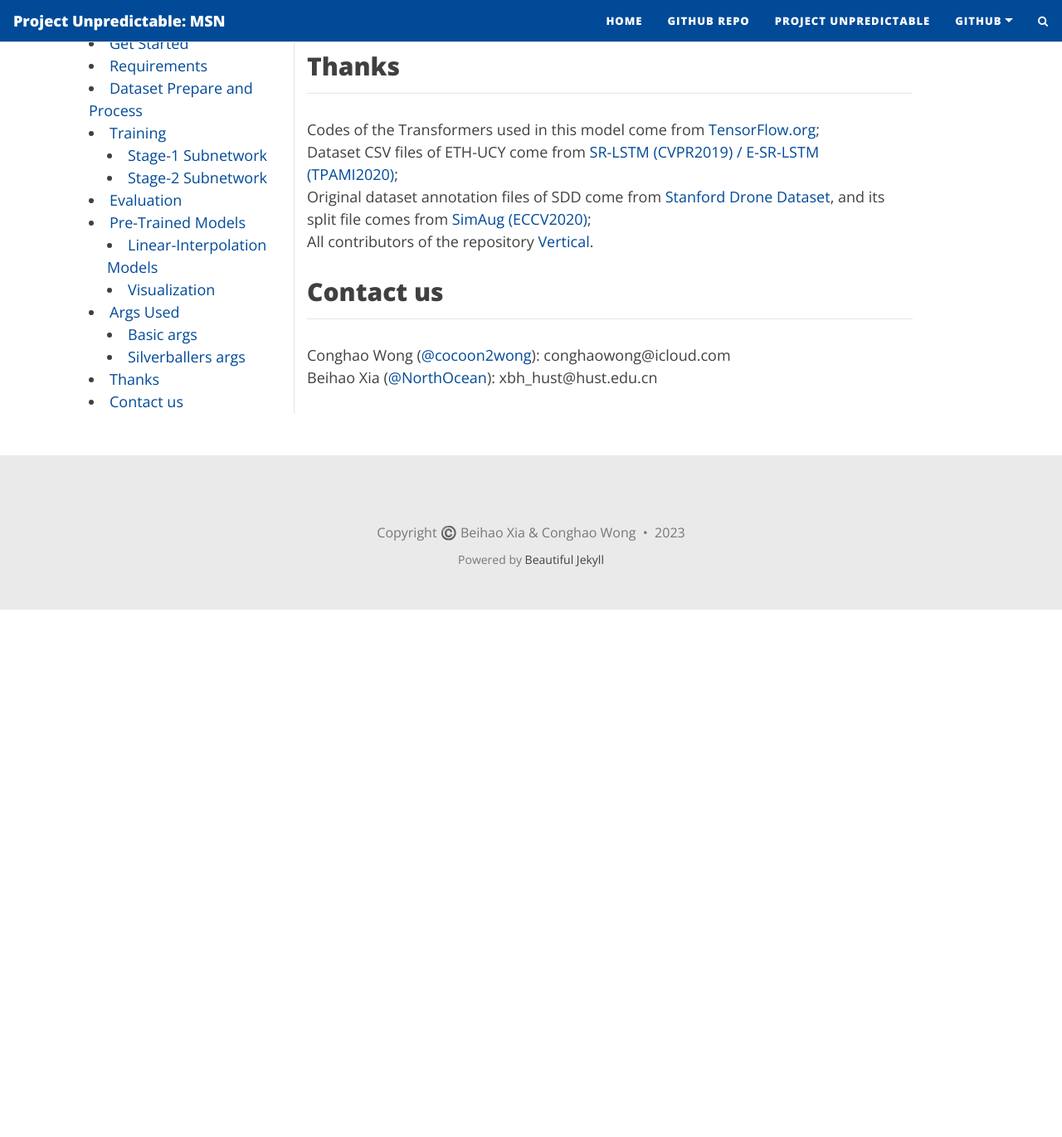
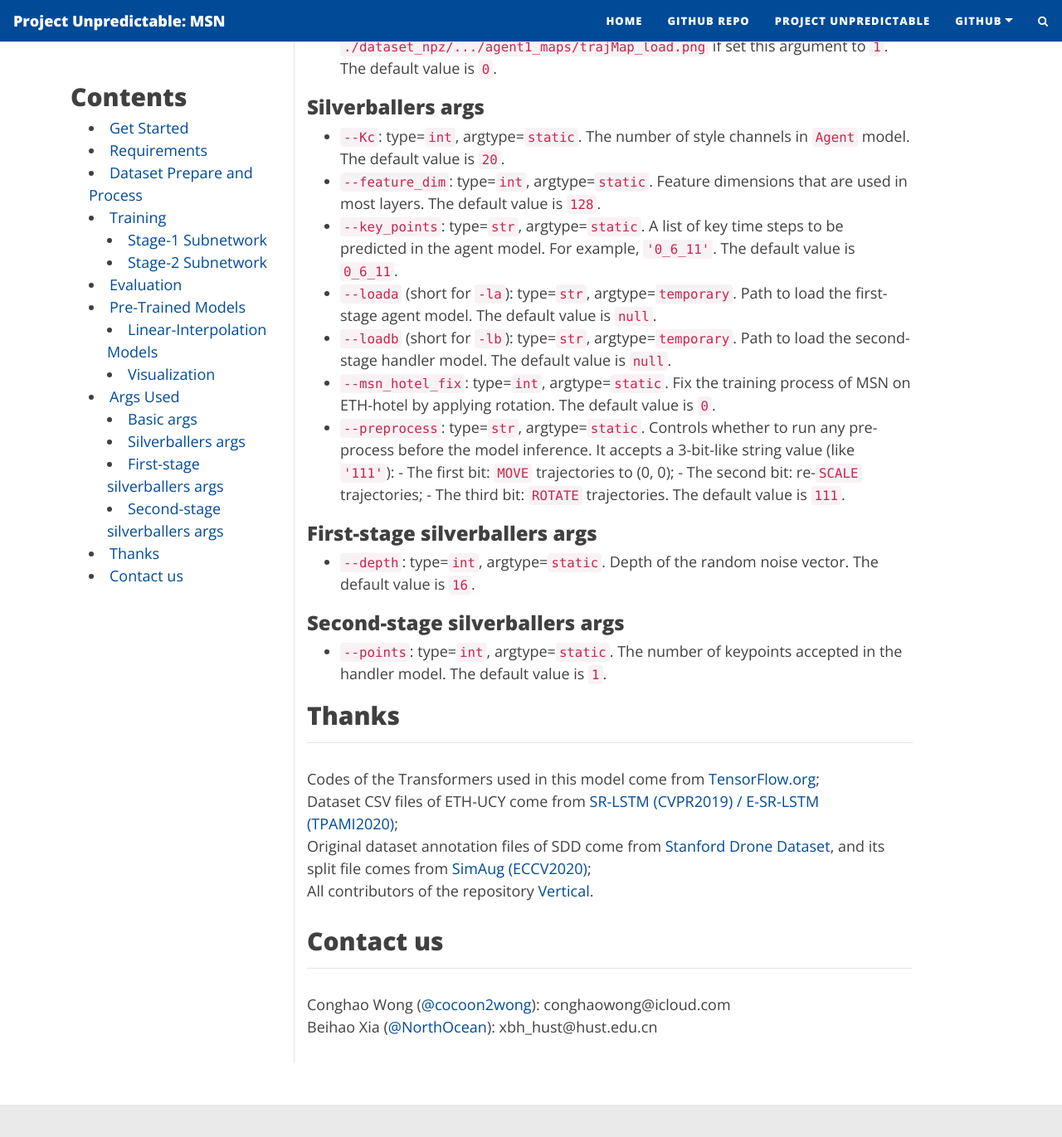
Before and after one commit to NorthOcean/MSN, a Jekyll site: the page built from use.md, in a window 1280 px wide and 1400 px high, scrolled down 9040 px. Shown: the top 1371 px of the window at 83% size. Built offline with Jekyll 4.4.1, drawn with Linux system fonts in a browser that asks for light colours; nearby versions of some CDN libraries; comment, search, counter and statistics services are not loaded; before the commit the page ends 9775 px from its top, so only the background shows below that; some of the changed text lies outside the part shown.

Commit message:
Update use.md

```diff
--- a/use.md
+++ b/use.md
@@ -214,6 +214,7 @@
   The program will parse these args from the terminal at each time.
 
 <!-- DO NOT CHANGE THIS LINE -->
+
 ### Basic args
 
 - `--K_train`: type=`int`, argtype=`static`.
@@ -222,6 +223,12 @@
 - `--K`: type=`int`, argtype=`dynamic`.
   Number of multiple generations when testing. This arg only works for multiple-generation models.
   The default value is `20`.
+- `--anntype`: type=`str`, argtype=`static`.
+  Model's predicted annotation type. Can be `'coordinate'` or `'boundingbox'`.
+  The default value is `coordinate`.
+- `--auto_dimension`: type=`int`, argtype=`temporary`.
+  Choose whether to handle the dimension adaptively. It is now only used for silverballers models that are trained with annotation type `coordinate` but want to test on datasets with annotation type `boundingbox`.
+  The default value is `0`.
 - `--batch_size` (short for `-bs`): type=`int`, argtype=`dynamic`.
   Batch size when implementation.
   The default value is `5000`.
@@ -279,9 +286,18 @@
 - `--obs_frames` (short for `-obs`): type=`int`, argtype=`static`.
   Observation frames for prediction.
   The default value is `8`.
+- `--pmove`: type=`int`, argtype=`static`.
+  Index of the reference point when moving trajectories.
+  The default value is `-1`.
 - `--pred_frames` (short for `-pred`): type=`int`, argtype=`static`.
   Prediction frames.
   The default value is `12`.
+- `--protate`: type=`float`, argtype=`static`.
+  Reference degree when rotating trajectories.
+  The default value is `0.0`.
+- `--pscale`: type=`str`, argtype=`static`.
+  Index of the reference point when scaling trajectories.
+  The default value is `autoref`.
 - `--restore_args`: type=`str`, argtype=`temporary`.
   Path to restore the reference args before training. It will not restore any args if `args.restore_args == 'null'`.
   The default value is `null`.
@@ -321,12 +337,33 @@
 - `--feature_dim`: type=`int`, argtype=`static`.
   Feature dimensions that are used in most layers.
   The default value is `128`.
+- `--key_points`: type=`str`, argtype=`static`.
+  A list of key time steps to be predicted in the agent model. For example, `'0_6_11'`.
+  The default value is `0_6_11`.
 - `--loada` (short for `-la`): type=`str`, argtype=`temporary`.
   Path to load the first-stage agent model.
   The default value is `null`.
 - `--loadb` (short for `-lb`): type=`str`, argtype=`temporary`.
   Path to load the second-stage handler model.
   The default value is `null`.
+- `--msn_hotel_fix`: type=`int`, argtype=`static`.
+  Fix the training process of MSN on ETH-hotel by applying rotation.
+  The default value is `0`.
+- `--preprocess`: type=`str`, argtype=`static`.
+  Controls whether to run any pre-process before the model inference. It accepts a 3-bit-like string value (like `'111'`): - The first bit: `MOVE` trajectories to (0, 0); - The second bit: re-`SCALE` trajectories; - The third bit: `ROTATE` trajectories.
+  The default value is `111`.
+
+### First-stage silverballers args
+
+- `--depth`: type=`int`, argtype=`static`.
+  Depth of the random noise vector.
+  The default value is `16`.
+
+### Second-stage silverballers args
+
+- `--points`: type=`int`, argtype=`static`.
+  The number of keypoints accepted in the handler model.
+  The default value is `1`.
 <!-- DO NOT CHANGE THIS LINE -->
 
 ## Thanks
```
